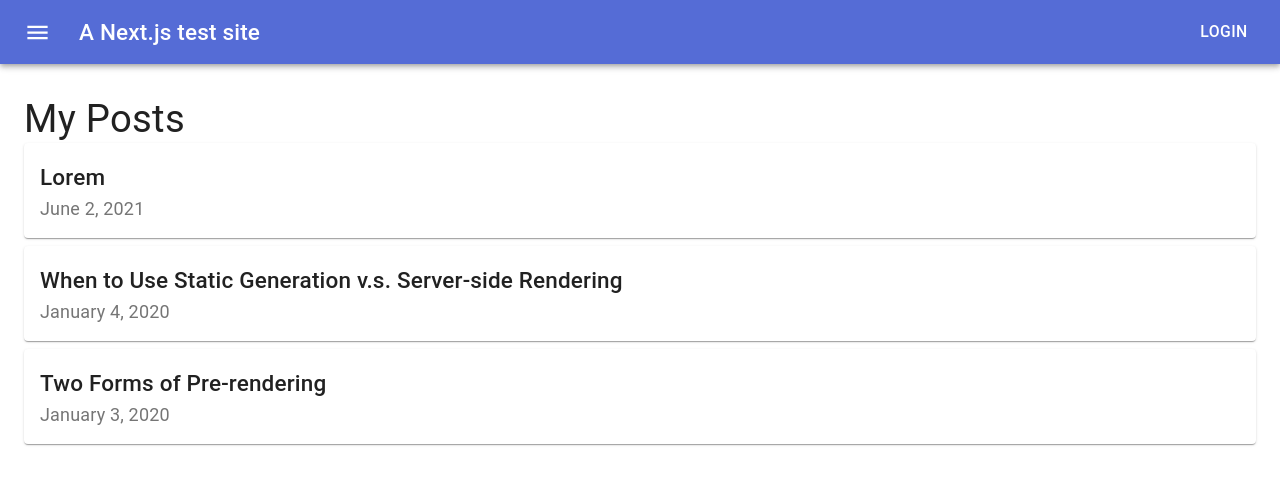
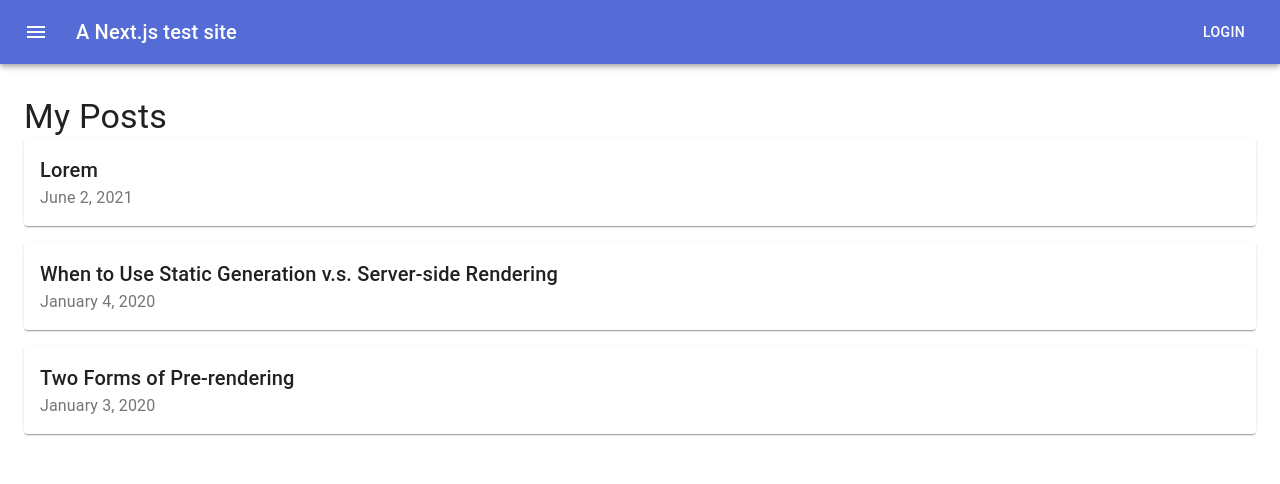
Before and after one commit to AspieCoder1/next-example, a Next.js app: page / in a window 1280 px wide. Shown: the top 484 px of the page. Built offline with nearby package versions, Linux system fonts and the light colour scheme.

Commit message:
Finished styling the blog page

```diff
--- a/components/Layout.tsx
+++ b/components/Layout.tsx
@@ -1,9 +1,5 @@
 import React, { useState } from 'react';
 import Head from 'next/head';
-import Image from 'next/image';
-import styles from './layout.module.css';
-import utilStyles from '../styles/utils.module.css';
-import Link from 'next/link';
 import {
 	AppBar,
 	Container,
@@ -16,8 +12,6 @@ import {
 import { makeStyles, createStyles, Theme } from '@material-ui/core/styles';
 import MenuIcon from '@material-ui/icons/Menu';
 import Navigation from './Navigation';
-import Drawer from '@material-ui/core/Drawer';
-import NavLink from './navigation/NavLink';
 
 const name = 'Luke Braithwaite';
 export const siteTitle = 'Next.js Sample Website';
--- a/components/Navigation.tsx
+++ b/components/Navigation.tsx
@@ -1,4 +1,3 @@
-import { Typography } from '@material-ui/core';
 import Drawer from '@material-ui/core/Drawer';
 import NavLink from './navigation/NavLink';
 import { makeStyles, createStyles, Theme } from '@material-ui/core/styles';
--- a/components/blog/BlogItem.tsx
+++ b/components/blog/BlogItem.tsx
@@ -6,10 +6,7 @@ import Moment from 'react-moment';
 const useStyles = makeStyles((theme: Theme) =>
 	createStyles({
 		root: {
-			paddingLeft: theme.spacing(2),
-			paddingRight: theme.spacing(2),
-			paddingTop: theme.spacing(2),
-			paddingBottom: theme.spacing(2),
+			padding: theme.spacing(2),
 		},
 	})
 );
--- a/pages/_app.js
+++ b/pages/_app.js
@@ -2,7 +2,7 @@ import React, { useEffect } from 'react';
 import { ThemeProvider } from '@material-ui/core/styles';
 import CssBaseline from '@material-ui/core/CssBaseline';
 import theme from '../libs/theme';
-import '../styles/globals.css';
+// import '../styles/globals.css';
 
 function MyApp({ Component, pageProps }) {
 	useEffect(() => {
--- a/pages/index.tsx
+++ b/pages/index.tsx
@@ -1,7 +1,4 @@
-import Head from 'next/head';
 import Layout, { siteTitle } from '../components/Layout';
-import utilStyles from '../styles/utils.module.css';
-import Link from 'next/link';
 import { Grid, Card, Typography, Paper } from '@material-ui/core';
 import BlogItem from '../components/blog/BlogItem';
 
@@ -30,7 +27,7 @@ const Home = ({ allPostsData }) => {
 				</p>
 			</section> */}
 			<Typography variant='h4'>My Posts</Typography>
-			<Grid container spacing={1} direction='column'>
+			<Grid container spacing={2} direction='column'>
 				{allPostsData.map(({ id, date, title }) => (
 					<Grid item>
 						<BlogItem id={id} date={date} title={title} />
```
Also changed, not shown: pages/posts/[id].tsx (+12 -4 lines).
